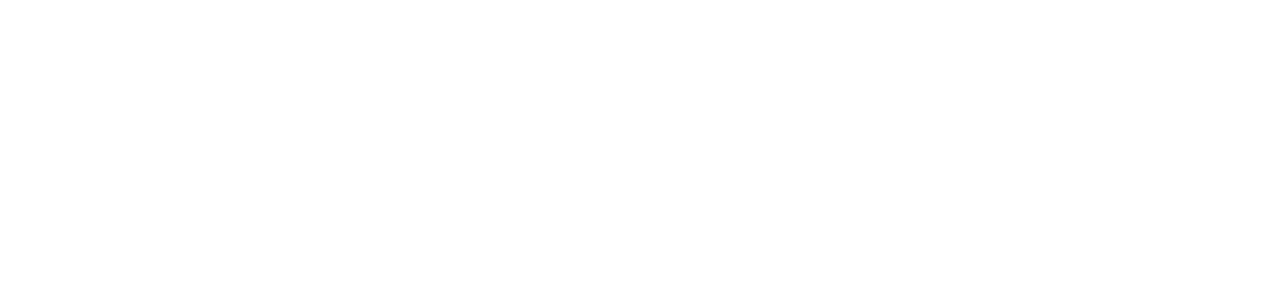
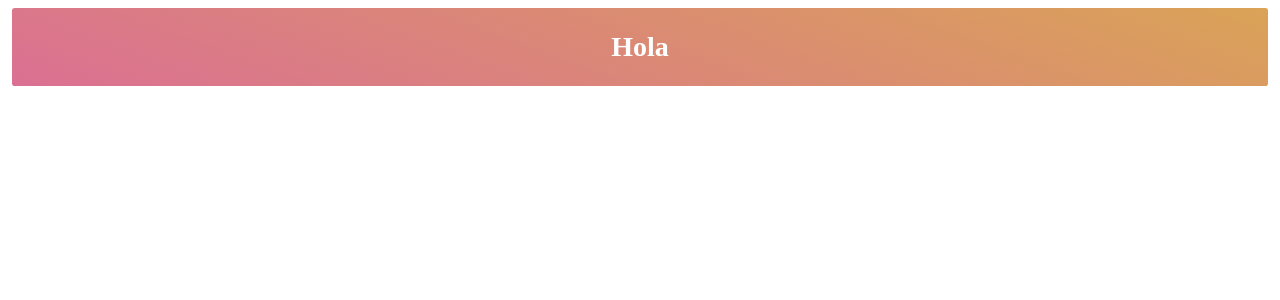
Before and after one commit to ErnestoM12/react-styled, a React (Create React App) app: page / in a window 1280 px wide. Shown: the top 300 px of the page. Built offline with nearby package versions, Linux system fonts and the light colour scheme.

Commit message:
primer ejemplo unsado styled

```diff
--- a/package.json
+++ b/package.json
@@ -9,6 +9,7 @@
     "react": "^17.0.2",
     "react-dom": "^17.0.2",
     "react-scripts": "5.0.0",
+    "styled-components": "^5.3.3",
     "web-vitals": "^2.1.3"
   },
   "scripts": {
--- a/src/App.js
+++ b/src/App.js
@@ -1,9 +1,22 @@
 import React from 'react'
+import styled from 'styled-components';
 
+const Header = styled.header`
+background:linear-gradient(20deg, #db7093, #daa357);
+text-align:center;
+border-radius:0.2em;
+color:#fff;
+padding:0.3em;
+margin:0.3em;
+font-size:14px;
+`
 
 const App = () => {
   return (
     <div>
+      <Header>
+        <h1>Hola</h1>
+      </Header>
     </div>
   );
 }
```
Also changed, not shown: 1 other file (tests, documents, lock files or other folders).
